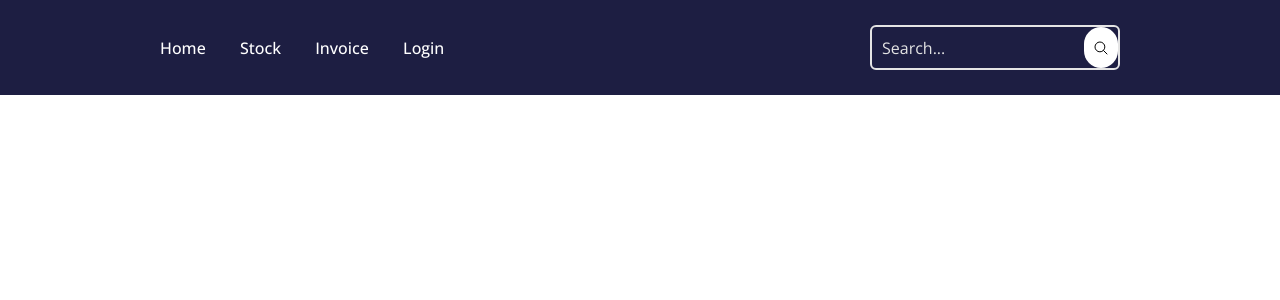
After one commit to drumundana/Brisadonuts, a PHP site: page /Stock_page.php in a window 1280 px wide. The commit adds this page. Shown: the top 300 px of the page. Run offline with PHP 8.4, Linux system fonts and the light colour scheme.

Commit message:
stock page

```diff
--- a/Home.php
+++ b/Home.php
@@ -37,6 +37,9 @@
 
   <footer>
       <p>&copy; 2024 LPA eComms. All rights reserved.</p>
+      <nav>
+        <a href="Main.php">Admin</a>
+      </nav>
   </footer>
   <script type="module" src="https://unpkg.com/ionicons@7.1.0/dist/ionicons/ionicons.esm.js"></script>
   <script nomodule src="https://unpkg.com/ionicons@7.1.0/dist/ionicons/ionicons.js"></script>
--- /dev/null
+++ b/Stock_page.php
@@ -0,0 +1,27 @@
+<!DOCTYPE html>
+<html lang="en">
+    <head>
+        <meta charset="UTF-8">
+        <meta http-equiv="X-UA-Compatible" content="IE=edge">
+        <meta name="viewport" content="width=device-width, initial-scale=1.0">
+        <title>Stock Management Page</title>
+        <link rel="stylesheet" href="style/style.css">
+    </head>
+    <body>
+        <header class="header">
+            <nav class="navbar">
+                <a href="Main.php">Home</a>
+                <a href="Stock_page.php">Stock</a>
+                <a href="#">Invoice</a>
+                <a href="#">Login</a>
+            </nav>
+            <form action="#" class="search-bar">
+                <input type="text" placeholder="Search...">
+                <button type="submit"><ion-icon name="search-outline"></ion-icon></button>
+            </form>
+        </header>
+
+        <script type="module" src="https://unpkg.com/ionicons@7.1.0/dist/ionicons/ionicons.esm.js"></script>
+        <script nomodule src="https://unpkg.com/ionicons@7.1.0/dist/ionicons/ionicons.js"></script>
+    </body>
+</html>
```
Also changed, not shown: Main.php (added).
